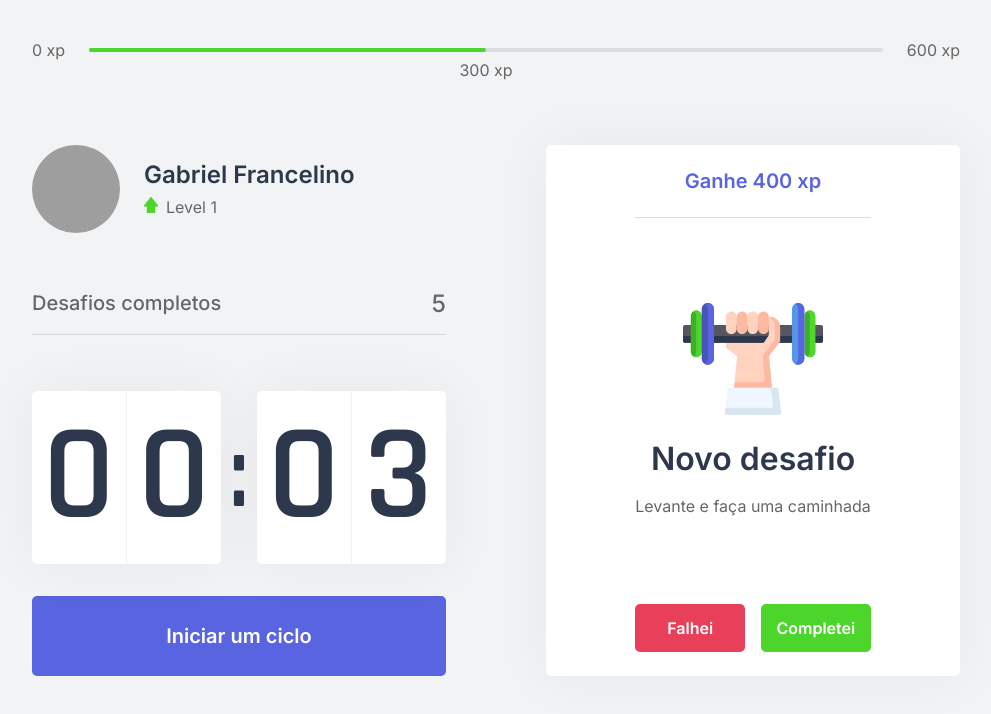
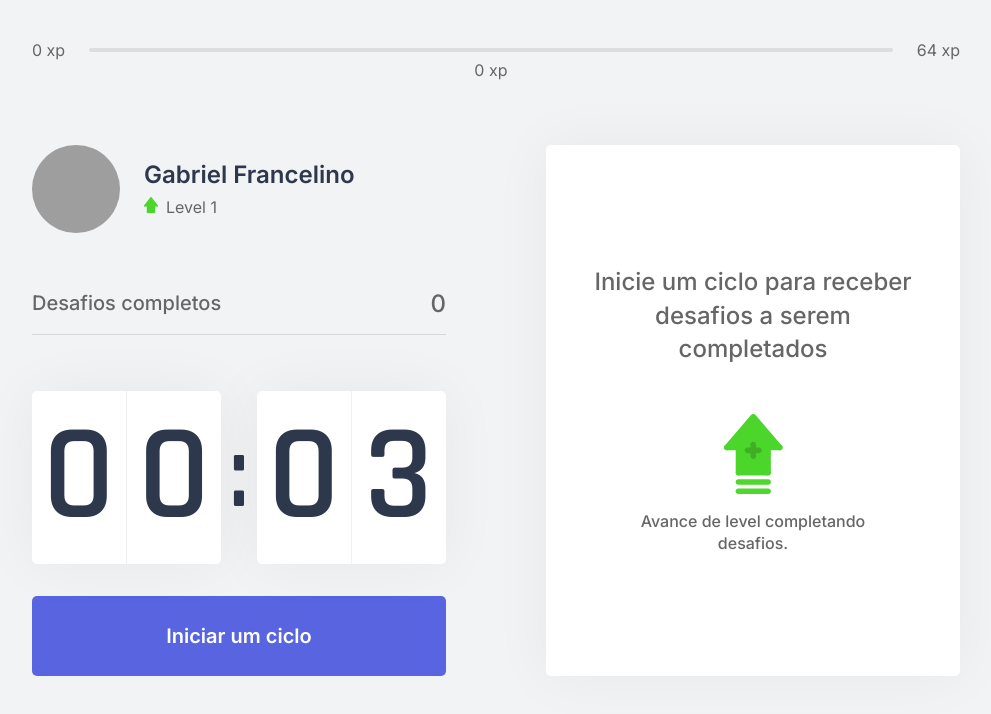
Before and after one commit to GabrielBritoAlmeida/NLW-four-movie, a Next.js app: page / in a window 1280 px wide. Shown: the top 714 px of the page, without its empty margins (144-1135 px from the left). Built offline with nearby package versions, Linux system fonts and the light colour scheme; grey boxes are pictures that could not be loaded.

Commit message:
feat: added the business rules, using the context

```diff
--- /dev/null
+++ b/challenges.json
@@ -0,0 +1,62 @@
+[
+  {
+    "type": "body",
+    "description": "Estique um de seus braços com a palma da mão virada para frente e puxe os dedos para cima por 10 segundos por mão.",
+    "amount": 80
+  },
+  {
+    "type": "body",
+    "description": "Estique seu braço contra o peito e puxe-o utilizando o outro braço por 10 segundos por braço.",
+    "amount": 60
+  },
+  {
+    "type": "body",
+    "description": "Puxe seu pescoço com a ajuda da mão para a direita e para a esquerda, permanecendo na posição por alguns segundos.",
+    "amount": 70
+  },
+  {
+    "type": "body",
+    "description": "Com as duas mãos na parte de trás da cabeça, leve-a para baixo, alongando a parte de trás da região.",
+    "amount": 60
+  },
+  {
+    "type": "body",
+    "description": "Cruze as pernas e desça com as mãos esticadas em direção ao chão. Repita o movimento com a outra perna na frente.",
+    "amount": 100
+  },
+  {
+    "type": "body",
+    "description": "Sentado, abra as pernas e tente encostar as palmas das mãos no chão, repita 3 vezes por 5 segundos.",
+    "amount": 80
+  },
+  {
+    "type": "body",
+    "description": "Puxe o joelho de encontro ao peito e segure, troque de perna após 10 segundos.",
+    "amount": 50
+  },
+  {
+    "type": "body",
+    "description": "Sentado, cruze uma perna e incline seu tronco à frente, troque de perna após 10 segundos.",
+    "amount": 80
+  },
+  {
+    "type": "eye",
+    "description": "Sentado, feche os olhos e cubra-os com as palmas da mão durante 2 minutos, depois abra normalmente.",
+    "amount": 90
+  },
+  {
+    "type": "eye",
+    "description": "Em algum ambiente aberto, olhe o mais longe que puder em quatro direções por 3s, mexa apenas os olhos. Repita 3 vezes.",
+    "amount": 140
+  },
+  {
+    "type": "eye",
+    "description": "Usando os polegares, massage a área abaixo das sobrancelhas em movimentos circulares por 15 segundos.",
+    "amount": 70
+  },
+  {
+    "type": "body",
+    "description": "Em pé, gire a cintura o máximo que puder para a esquerda, segure por cinco segundos. Repita para a direita.",
+    "amount": 90
+  }
+]
--- a/src/components/ChallengeBox.tsx
+++ b/src/components/ChallengeBox.tsx
@@ -1,25 +1,31 @@
+import { useContext } from "react";
+import { ChallengesContext } from "../contexts/ChallengesContext";
 import styles from "../styles/components/ChallengeBox.module.css";
 
 export const ChallengeBox: React.FC = () => {
-  const hasActiveChallenge = true;
+  const { activeChallenge, resetChallenge } = useContext(ChallengesContext);
 
   return (
     <div className={styles.containerChallengeBox}>
-      {hasActiveChallenge ? (
+      {activeChallenge ? (
         <div className={styles.challengeActive}>
-          <header>Ganhe 400 xp</header>
+          <header>Ganhe {activeChallenge.amount} xp</header>
 
           <main>
             <img
-              src="icons/body.svg"
+              src={`icons/${activeChallenge.type}.svg`}
               alt="logo with hand holding a dumbbell (weight)"
             />
             <strong>Novo desafio</strong>
-            <p>Levante e faça uma caminhada</p>
+            <p>{activeChallenge.description}</p>
           </main>
 
           <footer>
-            <button type="button" className={styles.challengeFailedButton}>
+            <button
+              type="button"
+              className={styles.challengeFailedButton}
+              onClick={resetChallenge}
+            >
               Falhei
             </button>
             <button type="button" className={styles.challengeSucceededButton}>
--- a/src/components/CompletedChallenges.tsx
+++ b/src/components/CompletedChallenges.tsx
@@ -1,10 +1,15 @@
+import { useContext } from "react";
+import { ChallengesContext } from "../contexts/ChallengesContext";
+
 import styles from "../styles/components/CompletedChallenges.module.css";
 
 export const CompletedChallenges: React.FC = () => {
+  const { challengeCompleted } = useContext(ChallengesContext);
+
   return (
     <div className={styles.containerCompletedChallenges}>
       <span>Desafios completos</span>
-      <span>5</span>
+      <span>{challengeCompleted}</span>
     </div>
   );
 };
--- a/src/components/ExperienceBar.tsx
+++ b/src/components/ExperienceBar.tsx
@@ -1,17 +1,27 @@
+import { useContext } from "react";
+import { ChallengesContext } from "../contexts/ChallengesContext";
+
 import styles from "../styles/components/ExperienceBar.module.css";
 
 export const ExperienceBar: React.FC = () => {
+  const { currentExperience, experienceToNextLevel } = useContext(
+    ChallengesContext
+  );
+
+  const percentToNextLevel =
+    Math.round(currentExperience * 100) / experienceToNextLevel;
+
   return (
     <header className={styles.experienceBar}>
       <span>0 xp</span>
       <div>
-        <div style={{ width: "50%" }} />
+        <div style={{ width: `${percentToNextLevel}%` }} />
 
         <span className={styles.currentExperience} style={{ left: "50%" }}>
-          300 xp
+          {currentExperience} xp
         </span>
       </div>
-      <span>600 xp</span>
+      <span>{experienceToNextLevel} xp</span>
     </header>
   );
 };
--- a/src/contexts/ChallengesContext.tsx
+++ b/src/contexts/ChallengesContext.tsx
@@ -1,11 +1,20 @@
 import { createContext, ReactNode, useState } from "react";
+import challenges from "../../challenges.json";
 
+interface Challenge {
+  type: "body" | "eye";
+  description: string;
+  amount: number;
+}
 interface ChallengeContextData {
   level: number;
-  levelUp: number;
   currentExperience: number;
-  challengeCompleted: () => void;
+  challengeCompleted: number;
+  activeChallenge: Challenge;
+  experienceToNextLevel: number;
+  levelUp: () => void;
   startNewChallenge: () => void;
+  resetChallenge: () => void;
 }
 
 interface ChallengesProviderProps {
@@ -18,13 +27,23 @@
   const [level, setLevel] = useState(1);
   const [currentExperience, setCurrentExperience] = useState(0);
   const [challengeCompleted, setChallengeCompleted] = useState(0);
+  const [activeChallenge, setActiveChallenge] = useState(null);
+
+  const experienceToNextLevel = Math.pow((level + 1) * 4, 2);
 
   function levelUp() {
     setLevel(level + 1);
   }
 
   function startNewChallenge() {
-    console.log("New challenge");
+    const randomChallengeIndex = Math.floor(Math.random() * challenges.length);
+    const challenge = challenges[randomChallengeIndex];
+
+    setActiveChallenge(challenge);
+  }
+
+  function resetChallenge() {
+    setActiveChallenge(null);
   }
 
   return (
@@ -35,6 +54,9 @@
         currentExperience,
         challengeCompleted,
         startNewChallenge,
+        activeChallenge,
+        resetChallenge,
+        experienceToNextLevel,
       }}
     >
       {children}
```
